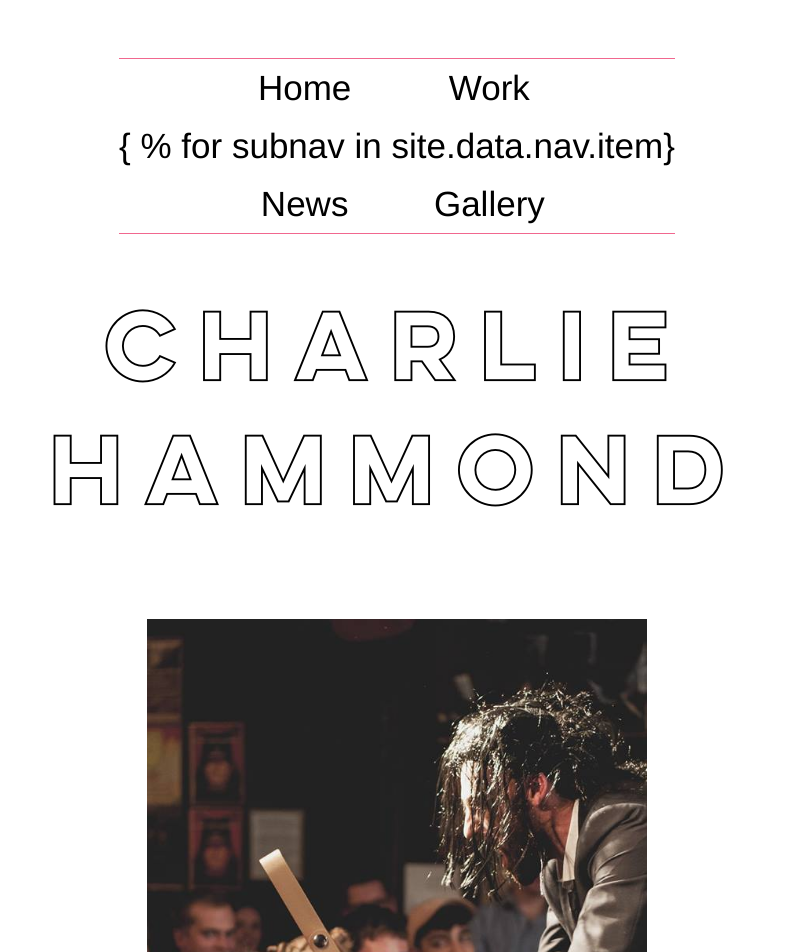
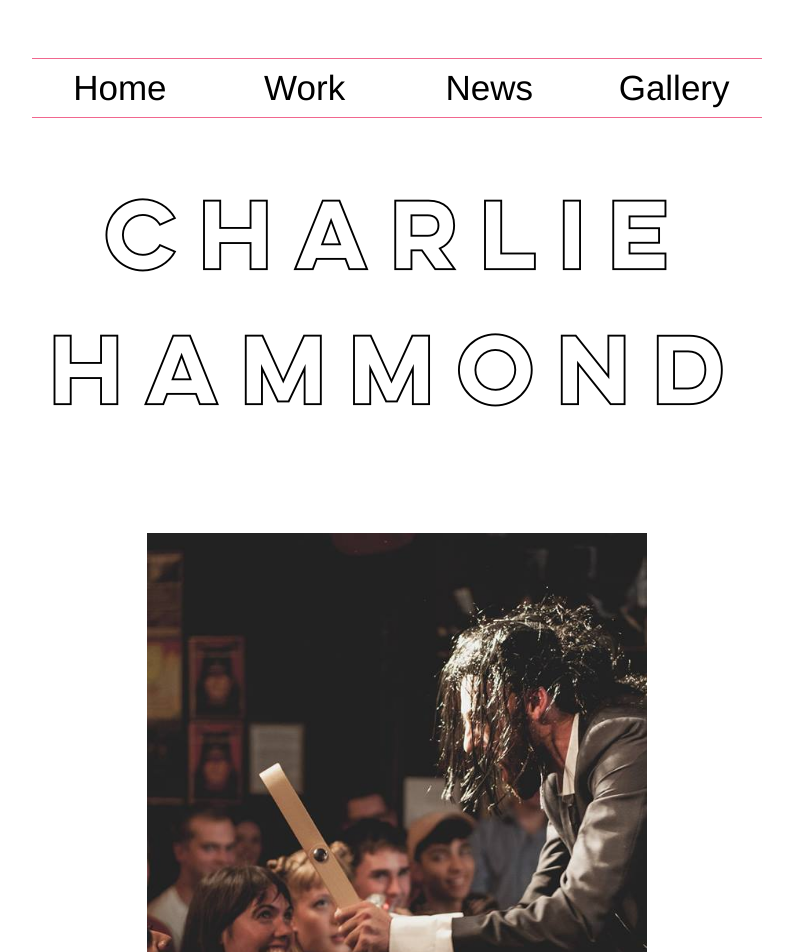
Before and after one commit to jazzchatfield/charlie-hammond.com, a Jekyll site: the page built from index.md, in a window 1280 px wide. Shown: the top 952 px of the page, without its empty margins (243-1036 px from the left). Built offline with Jekyll 4.4.1, drawn with Linux system fonts in a browser that asks for light colours; some web fonts are replaced.

Commit message:
Menu styling

```diff
--- a/_layouts/default.html
+++ b/_layouts/default.html
@@ -15,16 +15,19 @@
   <body class="page page-{{page.name | replace: ".md", "" }}">
     <div id="site-container">
     <nav>
-      <ul>
+      <ul id="nav-menu">
 						{% for item in site.data.nav.items %}
-							<li class="nav-item"><a href="/{{item.url}}">{{item.name}} </a></li>
+							<li class="nav-item" id={{item.name}}><a href="/{{item.url}}" class="nav-item-link">{{item.name}} </a>
 
-              {% if item.subnav %} <div class="nav-hover-menu">
-                <ul>
-                  { % for subnav in site.data.nav.item}
+              {% if item.subnav %}
+                <ul id="nav-hover-menu-{{item.name}}" class="nav-hover-menu hidden">
+                  {% for subitem in item.subnav %}
+  <li><a href="/{{subitem.url}}">{{subitem.name}}</a></li>
+                  {% endfor %}
+
                 </ul>
-              </div> {% endif %}
-
+             {% endif %}
+            </li>
 						{% endfor %}
 
           </ul>
--- a/_sass/main.scss
+++ b/_sass/main.scss
@@ -7,6 +7,7 @@
 h1 {
    font-family: "LuloCleanOutline-Bold";
    font-size: 90px;
+   line-height: 1.5em;
 }
 
 h2 {
@@ -17,6 +18,8 @@
 body {
    font-family: futura-pt, "Helvetica", "Arial", sans-serif;
    font-weight: 500;
+   font-size: 24px;
+   line-height: 1.7em;
 }
 
 #site-container {
@@ -34,22 +37,48 @@
    border-top: 1px solid #f1678f;
    border-bottom: 1px solid #f1678f;
    display: inline-block;
-   ul {
+   #nav-menu {
       margin: 0;
       padding-inline-start: 0;
       font-size: 35px;
       line-height: 58px;
+      .nav-item {
+         position: relative;
+      }
+      .nav-hover-menu {
+         visibility: hidden;
+         padding: 0 15px 0 15px;
+         max-width: 500px;
+         width: max-content;
+         position: absolute;
+         left: -175px;
+
+         background-color: #fbb7c9;
+         li {
+            display: block;
+            width: unset;
+            &:hover {
+               a {
+                  color: #f1678f;
+               }
+            }
+         }
+      }
       li {
          display: inline-block;
          width: 175px;
+         &:hover {
+            .nav-item-link {
+               color: #f1678f;
+            }
+            .nav-hover-menu {
+               visibility: visible;
+            }
+         }
       }
       a {
          text-decoration: none;
          color: black;
-
-         &:hover {
-            color: #f1678f;
-         }
       }
    }
 }
```
